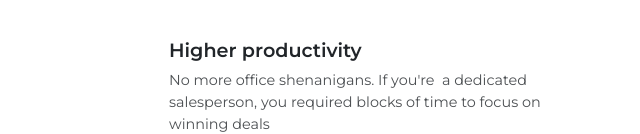
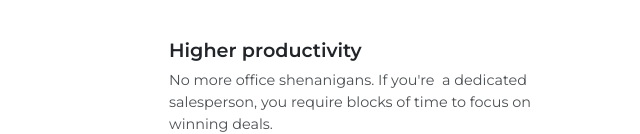
Before and after one commit to jare1620/sr, a plain HTML site: page index.html in a window 1280 px wide. Shown: the part 666-800 px from the top of the page, 66-706 px from the left. Drawn offline with Linux system fonts and the light colour scheme.

Commit message:
edited Higher Productivity feature

```diff
--- a/index.html
+++ b/index.html
@@ -53,7 +53,7 @@
                     </div>
                     <div class="col-md-5 feature-box">
                         <h4>Higher productivity</h4>
-                        <p>No more office shenanigans. If you're &nbsp;a dedicated salesperson, you required blocks of time to focus on winning deals</p>
+                        <p>No more office shenanigans. If you're &nbsp;a dedicated salesperson, you require blocks of time to focus on winning deals.</p>
                     </div>
                     <div class="col-md-5 feature-box">
                         <h4>Leave the commute behind</h4>
```
